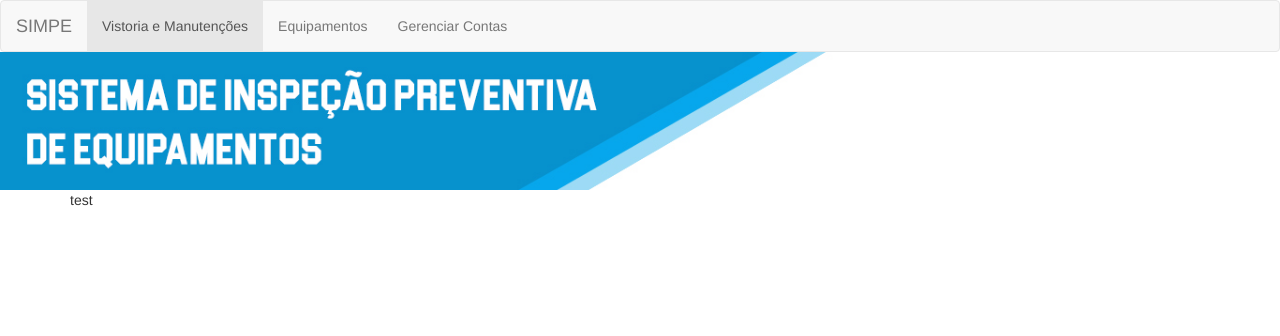
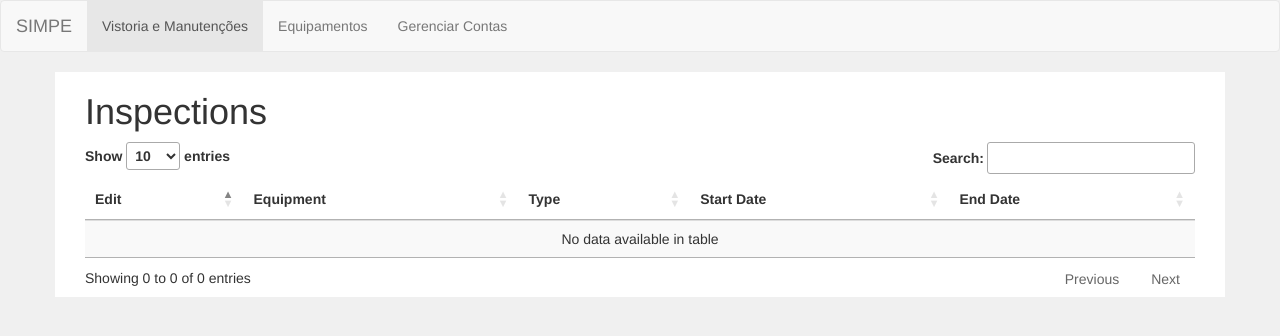
Before and after one commit to ESEGroup/Uruguai, a Django app: page /inspection_list/ in a window 1280 px wide. Shown: the top 336 px of the page. Run offline with Django 3.2, Linux system fonts and the light colour scheme; data that the repository does not hold is empty; some libraries are stand-ins or nearby versions.

Commit message:
Adds equipment/inspection list

```diff
--- a/simte/forms/inspection.py
+++ b/simte/forms/inspection.py
@@ -7,6 +7,7 @@ import logging
 from django.forms import ModelForm
 from django.forms.models import inlineformset_factory
 from simte.models import Inspection
+from datetimewidget.widgets import DateTimeWidget
 
 logger = logging.getLogger(__name__)
 
@@ -18,3 +19,7 @@ class InspectionForm(ModelForm):
     class Meta:
         model = Inspection
         fields = ['start_date', 'end_date', 'in_type', 'equipment']
+        widget = {
+            'start_date': DateTimeWidget(attrs={'id':"start_date"}, usel10n = True, bootstrap_version=3),
+            'end_date': DateTimeWidget(attrs={'id':"end_date"}, usel10n = True, bootstrap_version=3),
+        }
--- a/simte/static/simte/css/base.css
+++ b/simte/static/simte/css/base.css
@@ -1,3 +1,9 @@
+body {
+    background-color: #f0f0f0;
+}
+.container {
+    background-color: #fff;
+}
 #topImg {
 	margin-top: -20px;
 }
--- a/simte/templates/simte/base.html
+++ b/simte/templates/simte/base.html
@@ -7,15 +7,16 @@
             {% block title %}Sistema de Inspenção Preventiva de Equipamentos{% endblock %}
         </title>
 
+        <link rel="stylesheet" href="https://maxcdn.bootstrapcdn.com/bootstrap/3.3.7/css/bootstrap.min.css">
+        <link rel="stylesheet" href="https://maxcdn.bootstrapcdn.com/font-awesome/4.7.0/css/font-awesome.min.css">
+        <link rel="stylesheet" href="{% static "simte/css/base.css" %}">
+        <script type="text/javascript" src="https://ajax.googleapis.com/ajax/libs/jquery/3.1.1/jquery.min.js"></script>
+        <script type="text/javascript" src="https://maxcdn.bootstrapcdn.com/bootstrap/3.3.7/js/bootstrap.min.js"></script>
         {% render_block css postprocessor "compressor.contrib.sekizai.compress" %}
         {% block css %}
-        <link rel="stylesheet" href="https://maxcdn.bootstrapcdn.com/bootstrap/3.3.7/css/bootstrap.min.css">
-        <link rel="stylesheet" href="{% static "simte/css/base.css" %}">
         {% endblock %}
 
         {% block js %}
-        <script src="https://ajax.googleapis.com/ajax/libs/jquery/3.1.1/jquery.min.js"></script>
-        <script src="https://maxcdn.bootstrapcdn.com/bootstrap/3.3.7/js/bootstrap.min.js"></script>
         {% endblock %}
     </head>
     <body>
@@ -35,17 +36,13 @@
 
                 <div class="collapse navbar-collapse" id="bs-example-navbar-collapse-1">
                     <ul class="nav navbar-nav">
-                        <li class="active"><a href="#">Vistoria e Manutenções <span class="sr-only">(current)</span></a></li>
-                        <li><a href="#">Equipamentos</a></li>
+                        <li class="active"><a href="{% url 'inspection_list' %}">Vistoria e Manutenções <span class="sr-only">(current)</span></a></li>
+                        <li><a href="{% url 'equipment_list' %}">Equipamentos</a></li>
                         <li><a href="#">Gerenciar Contas</a></li>
                     </ul>
                 </div><!-- /.navbar-collapse -->
             </div><!-- /.container-fluid -->
         </nav> <!-- barra de navegação-->
-
-        <div id="topImg">
-            <img src="{% static "simte/media/topBar.jpg" %}" style="width:100%">
-        </div>
 
         <div class="container" id="content">
             {% block content %}
--- a/simte/templates/simte/inspection_list.html
+++ b/simte/templates/simte/inspection_list.html
@@ -2,5 +2,48 @@
 {% load sekizai_tags i18n %}
 
 {% block content %}
-test
+    {% addtoblock css %}
+        <link rel="stylesheet" href="https://cdn.datatables.net/1.10.12/css/jquery.dataTables.min.css">
+    {% endaddtoblock %}
+    {% addtoblock js %}
+        <script type="text/javascript" src="https://cdn.datatables.net/1.10.12/js/jquery.dataTables.min.js"></script>
+        <script>
+            $(document).ready(function() {
+                $('#inspection_table').DataTable();
+            });
+        </script>
+    {% endaddtoblock %}
+
+    <div class="col-md-12">
+        <h1>{% trans 'Inspections' %}</h1>
+        <table id="inspection_table" class="table table-striped">
+            <thead>
+                <tr>
+                    <th>{% trans "Edit" %}</th>
+                    <th>{% trans "Equipment" %}</th>
+                    <th>{% trans "Type" %}</th>
+                    <th>{% trans "Start Date" %}</th>
+                    <th>{% trans "End Date" %}</th>
+                </tr>
+            </thead>
+            <tbody>
+                {% for object in object_list %}
+                <tr>
+                    <td><a href="{% url 'inspection' object.id %}"><i class="fa fa-pencil"></i></td>
+                    <td><a href="{% url 'equipment' object.equipment.id %}">{{ object.equipment }}</a></td>
+                    {% if object.in_type == 'P' %}
+                        <td>{% trans "Preventive" %}</td>
+                    {% elif object.in_type == 'F' %}
+                        <td>{% trans "Fix" %}</td>
+                    {% else %}
+                        <td></td>
+                    {% endif %}
+
+                    <td>{{ object.start_date }}</td>
+                    <td>{{ object.end_date }}</td>
+                </tr>
+                {% endfor %}
+            </tbody>
+        </table>
+    </div>
 {% endblock %}
--- a/simte/views/equipment.py
+++ b/simte/views/equipment.py
@@ -6,7 +6,7 @@ import logging
 
 from django.views.generic.list import ListView
 from django.views.generic.edit import FormView
-from django.urls import reverse
+from django.urls import reverse_lazy
 from simte.models import Equipment, Piece
 from simte.forms import EquipmentForm
 
@@ -29,4 +29,4 @@ class EquipmentEditView(FormView):
 
     template_name = 'equipment.html'
     form_class = EquipmentForm
-    #success_url = reverse('index') # TODO: fix this bug
+    success_url = reverse_lazy('equipment_list')
--- a/simte/views/inspection.py
+++ b/simte/views/inspection.py
@@ -6,7 +6,7 @@ import logging
 
 from django.views.generic.list import ListView
 from django.views.generic.edit import FormView
-from django.urls import reverse
+from django.urls import reverse_lazy
 from simte.models import Inspection
 from simte.forms import InspectionForm
 
@@ -29,4 +29,4 @@ class InspectionEditView(FormView):
 
     template_name = 'simte/inspection.html'
     form_class = InspectionForm
-    #success_url = reverse('index') # TODO: fix this bug
+    success_url = reverse_lazy('inspection_list')
--- a/siteconfig/urls.py
+++ b/siteconfig/urls.py
@@ -1,6 +1,7 @@
 """
 Project's URL Configuration
 """
+from django.conf import settings
 from django.conf.urls import url, include
 from django.contrib import admin
 
@@ -8,3 +9,9 @@ urlpatterns = [
     url(r'^admin/', include(admin.site.urls)),
     url(r'', include('simte.urls')),
 ]
+
+if settings.DEBUG:
+    import debug_toolbar
+    urlpatterns += [
+        url(r'^__debug__/', include(debug_toolbar.urls)),
+    ]
```
Also changed, not shown: requirements.txt (+9 -0 lines), simte/templates/simte/equipment.html (+15 -0 lines), simte/templates/simte/equipment_list.html (+38 -0 lines), simte/templates/simte/inspection.html (+20 -0 lines), siteconfig/deploy_envs/defaults.py (+7 -0 lines).
